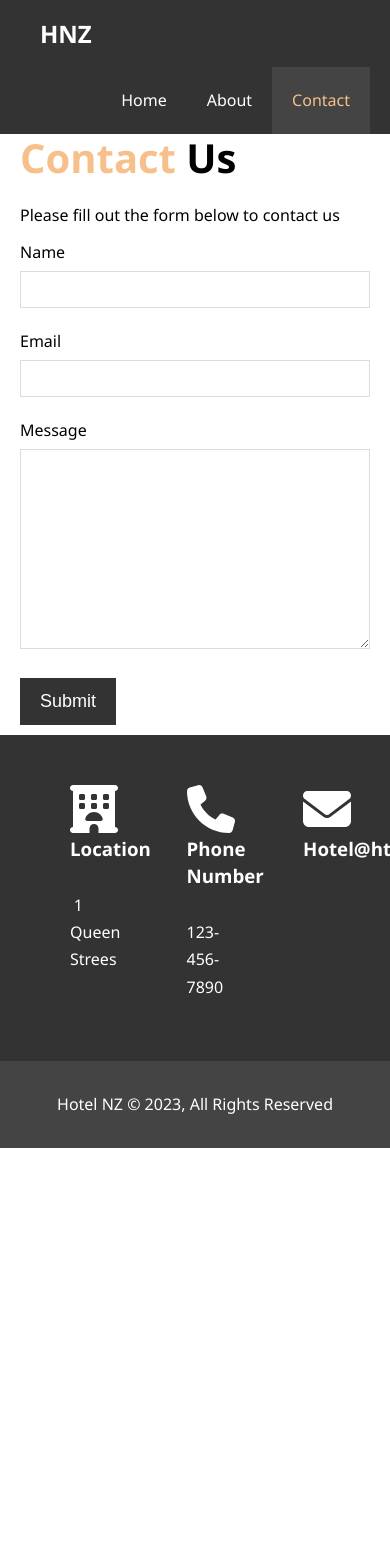
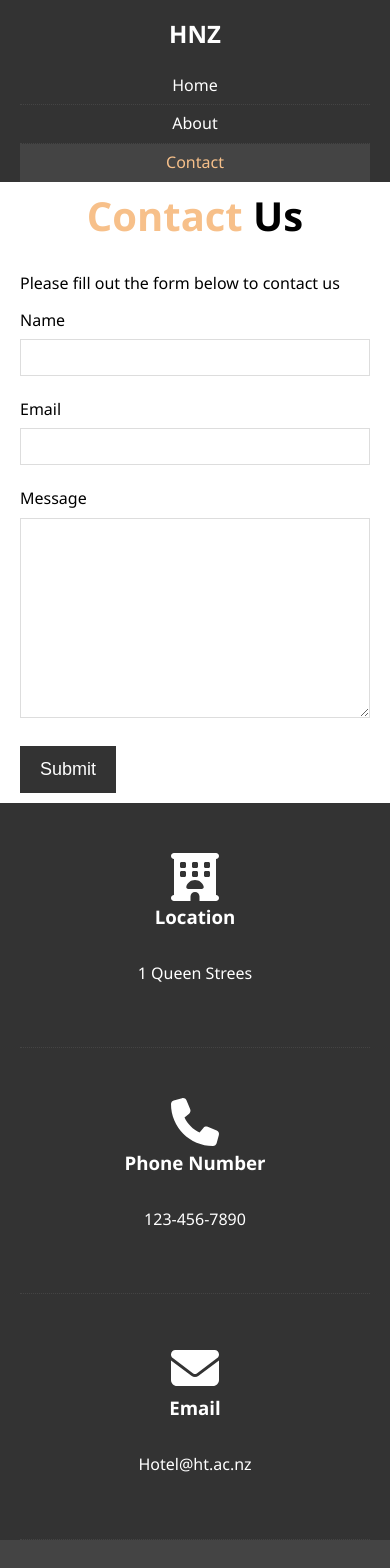
Before and after one commit to PatrickPei747/hotel_website, a React (Create React App) app: page /contact in a window 390 px wide. Shown: the top 1568 px of the page. Before the commit the page ends 1148 px from the top, so only its background shows below. Built offline with nearby package versions, Linux system fonts and the light colour scheme.

Commit message:
media query added

```diff
--- a/src/components/Header.module.css
+++ b/src/components/Header.module.css
@@ -33,3 +33,19 @@
   background: #444;
   color: #f7c08a;
 }
+
+@media (max-width: 768px) {
+  #navbar .logo {
+    float: none;
+    text-align: center;
+  }
+  #navbar ul,
+  #navbar ul li {
+    float: none;
+  }
+
+  #navbar ul li a {
+    padding: 5px;
+    border-bottom: #444 dotted 1px;
+  }
+}
--- a/src/index.css
+++ b/src/index.css
@@ -48,6 +48,7 @@ p {
 
 .l-heading {
   font-size: 40px;
+  line-height: 1.2;
 }
 
 .text-primary {
@@ -106,3 +107,16 @@ p {
   color: #fff;
   padding: 20px;
 }
+
+@media (max-width: 768px) {
+  .box {
+    float: none;
+    width: 100%;
+  }
+  .l-heading {
+    text-align: center;
+  }
+  .m-box{
+    border-bottom: #444 dotted 1px;
+  }
+}
--- a/src/pages/About.module.css
+++ b/src/pages/About.module.css
@@ -18,7 +18,7 @@
 }
 
 #testimonials {
-    height: 600px;
+    height: 100%;
     background: url('../img/test-bg.jpg') no-repeat center center/cover;
     padding-top: 100px;
 }
@@ -42,3 +42,14 @@
     margin-right: 20px;
     border-radius: 50%;
 }
+
+@media (max-width: 768px) {
+  #info .info_right,
+  #info .info_left {
+    float: none;
+    width: 100%;
+  }
+  #info .info_right{
+    margin-top: 30px;
+  }
+}
--- a/src/pages/Contact.js
+++ b/src/pages/Contact.js
@@ -35,7 +35,7 @@ const Contact = () => {
 
       <section id={styles.contact_info} className="bg-dark">
         <div className="container">
-          <div className="box">
+          <div className="box m-box">
             <FontAwesomeIcon
               icon="fa-solid fa-hotel"
               className={styles.icon}
@@ -44,7 +44,7 @@ const Contact = () => {
             <h3>Location</h3>
             <p>1 Queen Strees</p>
           </div>
-          <div className="box">
+          <div className="box m-box">
             <FontAwesomeIcon
               icon="fa-solid fa-phone"
               className={styles.icon}
@@ -53,14 +53,14 @@ const Contact = () => {
             <h3>Phone Number</h3>
             <p>123-456-7890</p>
           </div>
-          <div className="box">
+          <div className="box m-box">
             <FontAwesomeIcon
               icon="fa-solid fa-envelope"
               className={styles.icon}
               size="3x"
             />
-            <h3>Hotel@ht.ac.nz</h3>
-            <p></p>
+            <h3>Email</h3>
+            <p>Hotel@ht.ac.nz</p>
           </div>
         </div>
       </section>
--- a/src/pages/Welcome.module.css
+++ b/src/pages/Welcome.module.css
@@ -20,7 +20,7 @@
 }
 
 #home_info {
-  height: 400px;
+  height: 450px;
 }
 
 #home_info .info_img {
@@ -46,3 +46,23 @@
 .icon {
   margin-bottom: 10px;
 }
+
+@media (max-width: 768px) {
+  #showcase{
+    height: 100%;
+  }
+  #showcase .content {
+    padding-top: 70px;
+    padding-bottom: 30px;
+  }
+  #home_info {
+    height: 550px;
+  }
+  #home_info .info_img {
+    display: none;
+  }
+  #home_info .info_content {
+    float: none;
+    width: 100%;
+  }
+}
```
Also changed, not shown: src/pages/Contact.module.css (line endings or trailing spaces).
